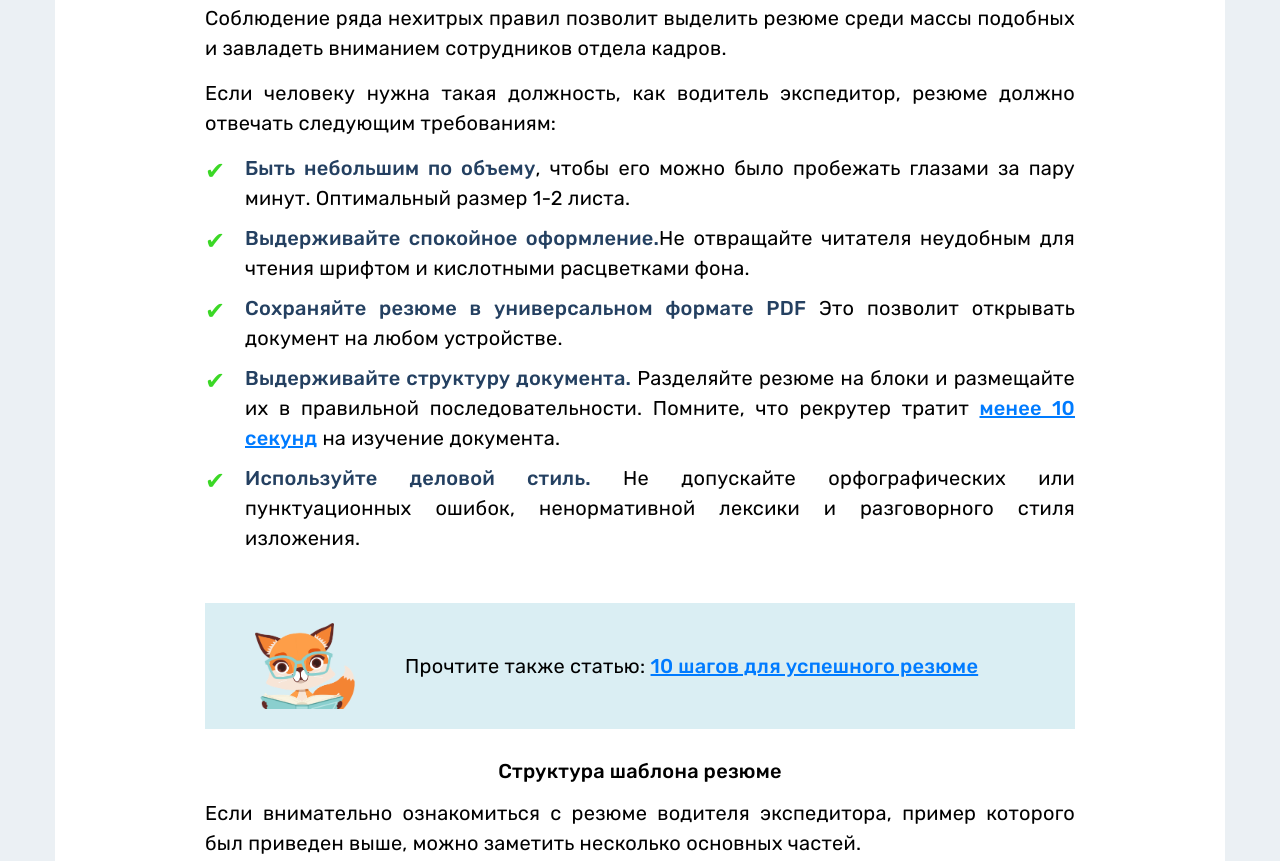
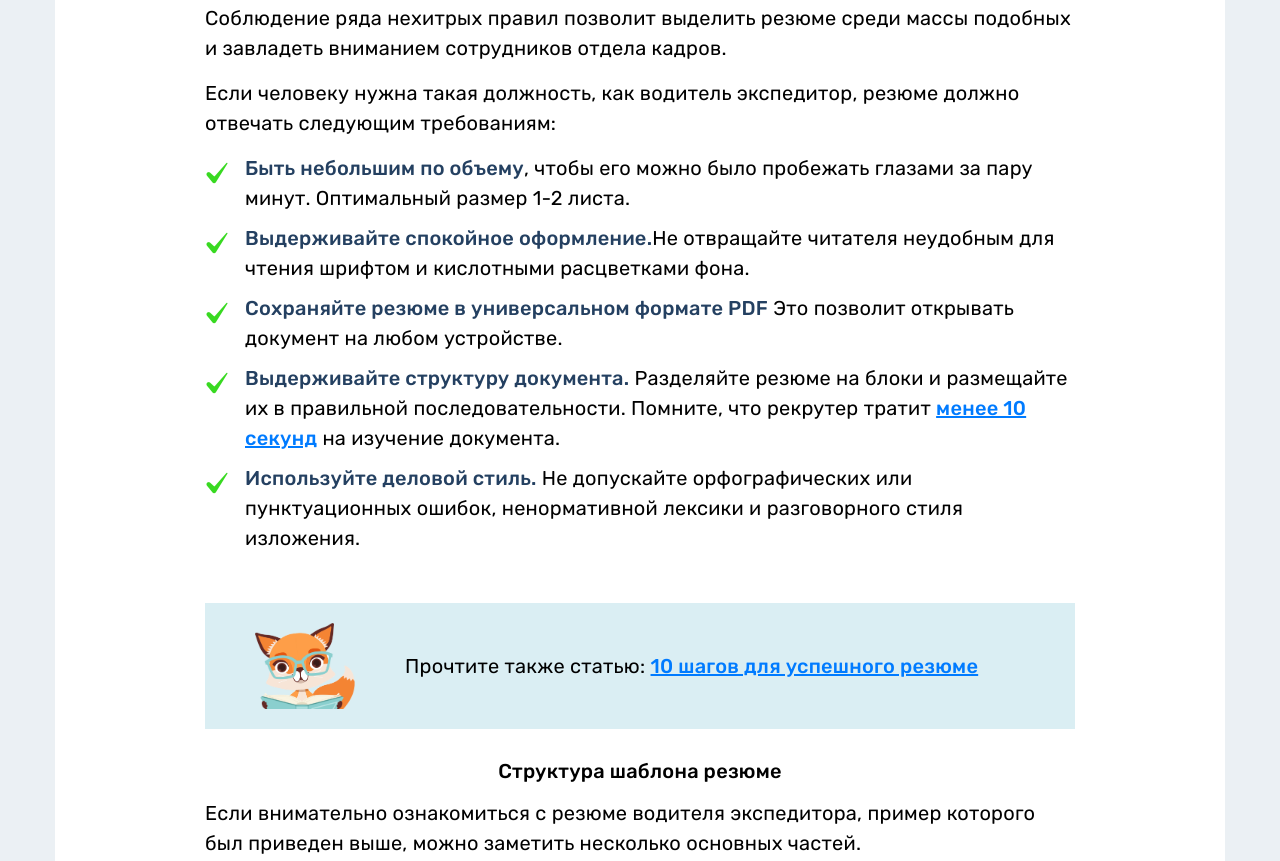
Before and after one commit to iPhone-cell/resume-online, a plain HTML site: page resume.html in a window 1280 px wide. Shown: the part 2310-3171 px from the top of the page. Drawn offline with Linux system fonts and the light colour scheme.

Commit message:
Add files via upload

```diff
--- a/css/main.css
+++ b/css/main.css
@@ -1969,7 +1969,6 @@ p {
 article {
 	background: #EBF0F4;
 	font-size: 20px;
-	text-align: justify;
 }
 article > .container {
 	background: #fff;
@@ -2069,12 +2068,12 @@ article li a {
 	display: none;
 }
 .list-checks li .checkmark{
-	-webkit-color: #3bd826;
 	color: #3bd826;
 	position: absolute;
 	left: 0;
 	font-size: 24px;
 }
+.checkmark img {}
 .additional-reading {
 	background: #daeef3;
 	padding: 20px 50px;
--- a/resume.html
+++ b/resume.html
@@ -177,30 +177,35 @@
 				</p>
 				<ul class="list-checks">
 					<li>
-						<span class="checkmark">✔</span> <span>Быть небольшим по объему</span>, чтобы его можно было
+						<span class="checkmark"><img src="img/checkmark.png" alt=""></span> <span>Быть небольшим по
+							объему</span>, чтобы его можно было
 						пробежать глазами за
 						пару минут.
 						Оптимальный размер 1-2 листа.
 					</li>
 					<li>
-						<span class="checkmark">✔</span> <span>Выдерживайте спокойное оформление.</span>Не отвращайте
+						<span class="checkmark"><img src="img/checkmark.png" alt=""></span> <span>Выдерживайте спокойное
+							оформление.</span>Не отвращайте
 						читателя неудобным для чтения
 						шрифтом и кислотными расцветками фона.
 					</li>
 					<li>
-						<span class="checkmark">✔</span> <span>Сохраняйте резюме в универсальном формате PDF</span> Это
+						<span class="checkmark"><img src="img/checkmark.png" alt=""></span> <span>Сохраняйте резюме в
+							универсальном формате PDF</span> Это
 						позволит открывать документ на
 						любом устройстве.
 					</li>
 					<li>
-						<span class="checkmark">✔</span> <span>Выдерживайте структуру документа.</span> Разделяйте
+						<span class="checkmark"><img src="img/checkmark.png" alt=""></span> <span>Выдерживайте структуру
+							документа.</span> Разделяйте
 						резюме на блоки и размещайте их в
 						правильной последовательности. Помните, что рекрутер тратит <a href="#">менее 10 секунд</a> на
 						изучение
 						документа.
 					</li>
 					<li>
-						<span class="checkmark">✔</span> <span>Используйте деловой стиль.</span> Не допускайте
+						<span class="checkmark"><img src="img/checkmark.png" alt=""></span> <span>Используйте деловой
+							стиль.</span> Не допускайте
 						орфографических или пунктуационных ошибок,
 						ненормативной лексики и разговорного стиля изложения.
 					</li>
@@ -375,26 +380,32 @@
 				<p> Чтобы облегчить себе поиск вакантного места, нужно учесть пару нюансов:</p>
 				<ul class="list-checks">
 					<li>
-						<span class="checkmark">✔</span> <span>Быть небольшим по объему</span>, чтобы его можно было
+						<span class="checkmark"><img src="img/checkmark.png" alt=""></span> <span>Быть небольшим по
+							объему</span>, чтобы его можно было
 						пробежать глазами за
 						пару минут.
 						Оптимальный размер 1-2 листа.
 					</li>
 					<li>
-						<span class="checkmark">✔</span> Ложные данные должны быть исключены, ведь обман моментально
+						<span class="checkmark"><img src="img/checkmark.png" alt=""></span> Ложные данные должны быть
+						исключены, ведь обман моментально
 						раскроется во время работы или на этапе собеседования;
 					</li>
 					<li>
-						<span class="checkmark">✔</span> Самые важные навыки указывайте в первую очередь;
+						<span class="checkmark"><img src="img/checkmark.png" alt=""></span> Самые важные навыки
+						указывайте в первую очередь;
 					</li>
 					<li>
-						<span class="checkmark">✔</span> Из всех навыков выберите 10-15 наиболее важных;
+						<span class="checkmark"><img src="img/checkmark.png" alt=""></span> Из всех навыков выберите
+						10-15 наиболее важных;
 					</li>
 					<li>
-						<span class="checkmark">✔</span> Перечисляйте навыки кратко, через запятую или списком;
+						<span class="checkmark"><img src="img/checkmark.png" alt=""></span> Перечисляйте навыки кратко,
+						через запятую или списком;
 					</li>
 					<li>
-						<span class="checkmark">✔</span>Ключевые навыки в резюме экспедитора необходимо оптимизировать
+						<span class="checkmark"><img src="img/checkmark.png" alt=""></span>Ключевые навыки в резюме
+						экспедитора необходимо оптимизировать
 						под запросы <a href="#">систем подбора персонала</a> (ATS), которые использует большинство
 						крупных компаний и
 						рекрутинговых агентств. Так повышается шанс отбора документа среди прочих.
@@ -712,15 +723,18 @@
 					отклики и приглашения на работу. Такой эффект достигается за счет некоторых важных моментов:</p>
 				<ul class="list-checks">
 					<li>
-						<span class="checkmark">✔</span> Привлекательный дизайн шаблона, в меру яркий и при этом
+						<span class="checkmark"><img src="img/checkmark.png" alt=""></span> Привлекательный дизайн
+						шаблона, в меру яркий и при этом
 						привлекающий внимание к самым важным разделам.
 					</li>
 					<li>
-						<span class="checkmark">✔</span> Генератор навыков, автоматически подбирающий информацию для
+						<span class="checkmark"><img src="img/checkmark.png" alt=""></span> Генератор навыков,
+						автоматически подбирающий информацию для
 						требуемой профессии. Грамотно составленный текст заинтересует работодателя.
 					</li>
 					<li>
-						<span class="checkmark">✔</span> Правильная структура документа, выгодно выделяющая наиболее
+						<span class="checkmark"><img src="img/checkmark.png" alt=""></span> Правильная структура
+						документа, выгодно выделяющая наиболее
 						важную информацию о соискателе.
 					</li>
 				</ul>
```
Also changed, not shown: img/checkmark.png (added).
